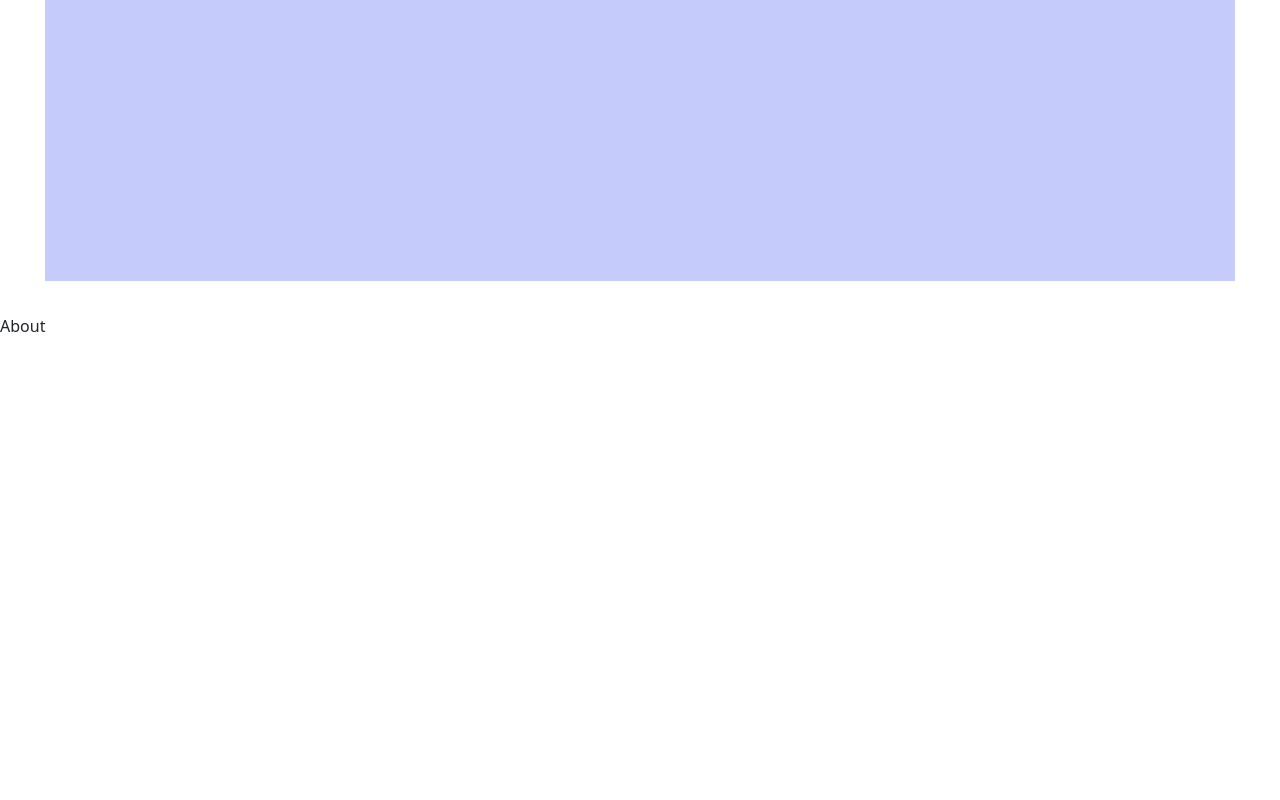
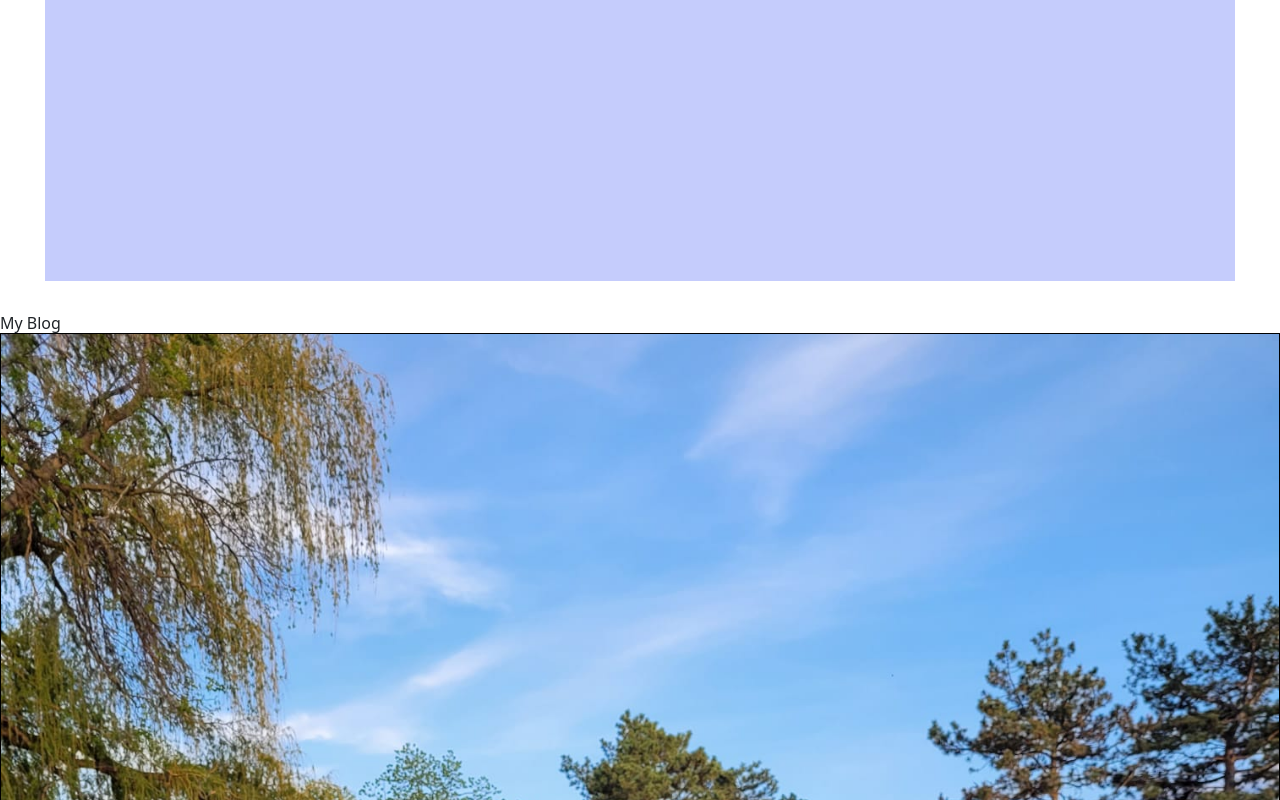
Before and after one commit to vanguyen333/mysiteO, a React (Vite) app: page / in a window 1280 px wide. Shown: the part 338-1138 px from the top of the page. Before the commit the page ends 800 px from the top, so only its background shows below. Built offline with nearby package versions, Linux system fonts and the light colour scheme.

Commit message:
added tulip image into blog page

```diff
--- a/src/App.jsx
+++ b/src/App.jsx
@@ -2,7 +2,7 @@ import { useState } from "react";
 import "./App.css";
 import Header from "./components/header/header";
 import Home from "./components/home/Home";
-import About from "./components/about/About";
+import Blog from "./components/blog/Blog";
 import "bootstrap/dist/css/bootstrap.min.css";
 
 function App() {
@@ -10,7 +10,7 @@ function App() {
     <div>
       <Header />
       <Home />
-      <About />
+      <Blog />
     </div>
   );
 }
--- a/src/components/about/About.jsx
+++ /dev/null
@@ -1,5 +0,0 @@
-const About = () => {
-  return <div>About</div>;
-};
-
-export default About;
--- /dev/null
+++ b/src/components/blog/Blog.css
@@ -0,0 +1,4 @@
+img {
+  height: 500px;
+  border: 1px solid black;
+}
--- /dev/null
+++ b/src/components/blog/Blog.jsx
@@ -0,0 +1,11 @@
+import "./blog.css";
+const About = () => {
+  return (
+    <div>
+      <h1>My Blog</h1>
+      <img src="public/imgs/tulip.png" />
+    </div>
+  );
+};
+
+export default About;
--- a/src/components/header/Header.jsx
+++ b/src/components/header/Header.jsx
@@ -18,7 +18,7 @@ const Header = () => {
         <Navbar.Collapse id="basic-navbar-nav">
           <Nav className="ms-auto">
             <Nav.Link href="#home">Home</Nav.Link>
-            <Nav.Link href="#about">About</Nav.Link>
+            <Nav.Link href="#blog">Blog</Nav.Link>
 
             <Nav.Link href="#contact">Contact</Nav.Link>
 
```
Also changed, not shown: public/imgs/me.png (added), public/imgs/tulip.png (added), src/components/about/about.css (deleted).
